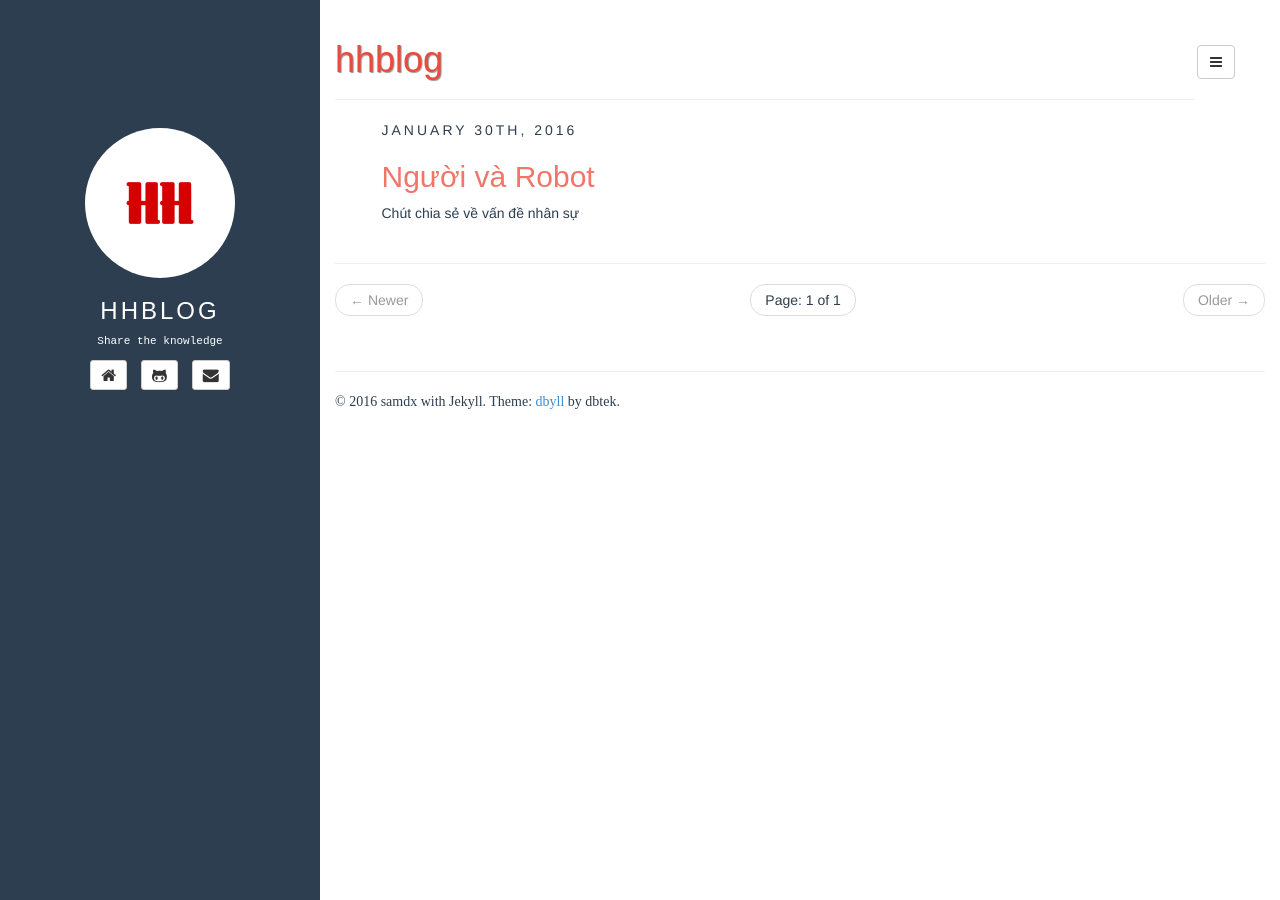
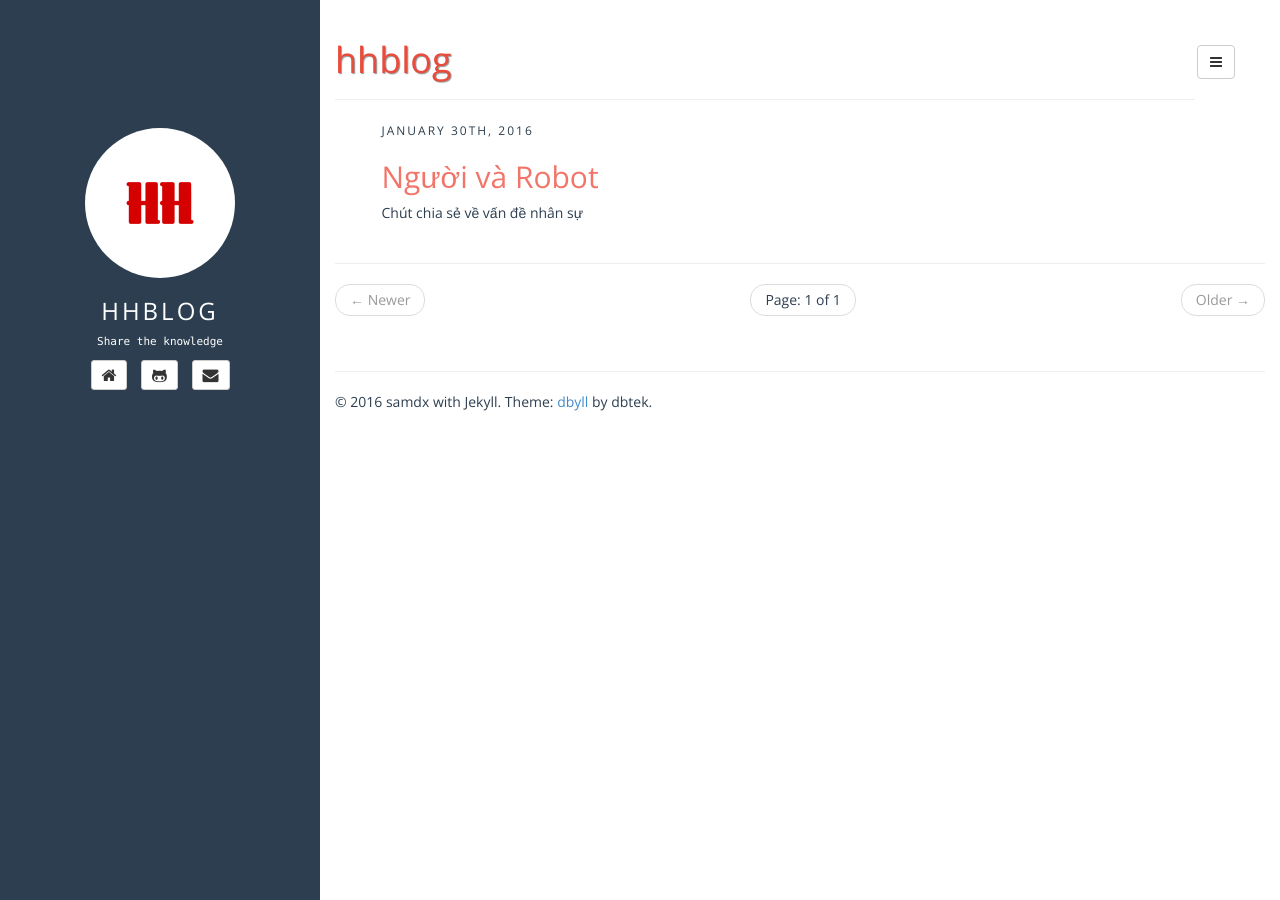
Before and after one commit to honghaco/honghaco.github.io, a Jekyll site: the page built from index.html, in a window 1280 px wide. Built offline with Jekyll 4.4.1, drawn with Linux system fonts in a browser that asks for light colours; the list of posts is cut into pages by our own code.

Commit message:
font-fa: Open Sans all the things.

```diff
--- a/assets/css/style.css
+++ b/assets/css/style.css
@@ -5,6 +5,11 @@
 
 body{
 	color: #2c3e50;
+    font-family: "Open Sans", "Helvetica", sans-serif;
+}
+
+blockquote {
+    font-family: "Open Sans", "Helvetica", sans-serif;
 }
 
 .sidebar {
@@ -40,7 +45,7 @@ a.nav-link i{
 a.nav-link:hover { color: #777 }
 
 #bio {
-	font-family: "Courier New", Courier, monospace;
+	font-family: "Consolas", "Hack", "Courier New", Courier, monospace;
 	font-size: 11px;
 	margin: 0 auto;
 	margin-bottom: 10px;
@@ -106,8 +111,8 @@ article{
 
 .post-date {
 	text-transform: uppercase;
-	font-size: 14px;
-	letter-spacing: 3px;
+	font-size: 12px;
+	letter-spacing: 2px;
 }
 
 article {
@@ -118,14 +123,14 @@ article.home div a, article.home pre a { color: #2c3e50; }
 article.home div a:hover, article.home pre a:hover { color: #2c3e50; text-decoration: none; }
 article img { max-width: 100%; }
 
-h1,h2,h3,h4,h5,h6 { font-family: 'Ubuntu', sans-serif; }
+h1,h2,h3,h4,h5,h6 { font-family: 'Open Sans', sans-serif; }
 article.home h1,
 article.home h2,
 article.home h3,
 article.home h4,
 article.home h5,
 article.home h6 {
-	font-family: 'Ubuntu', sans-serif;
+	font-family: 'Open Sans', sans-serif;
 	color: #f2756a;
 }
 
@@ -149,7 +154,7 @@ article.home h4 a:hover {
 
 footer {
 	padding-top: 15px;
-	font-family: 'Ubuntu';
+	font-family: 'Open Sans';
 }
 
 /* nav-vertical-tabs component */
```
